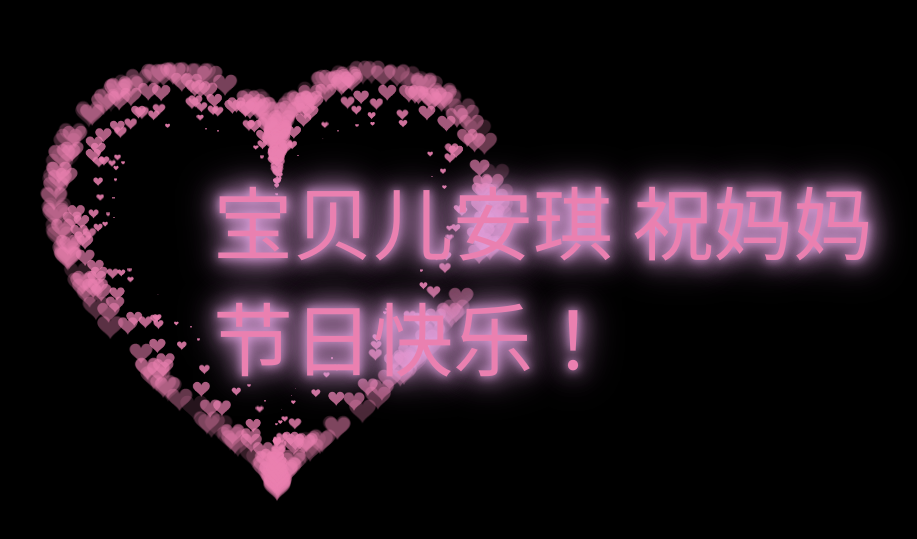
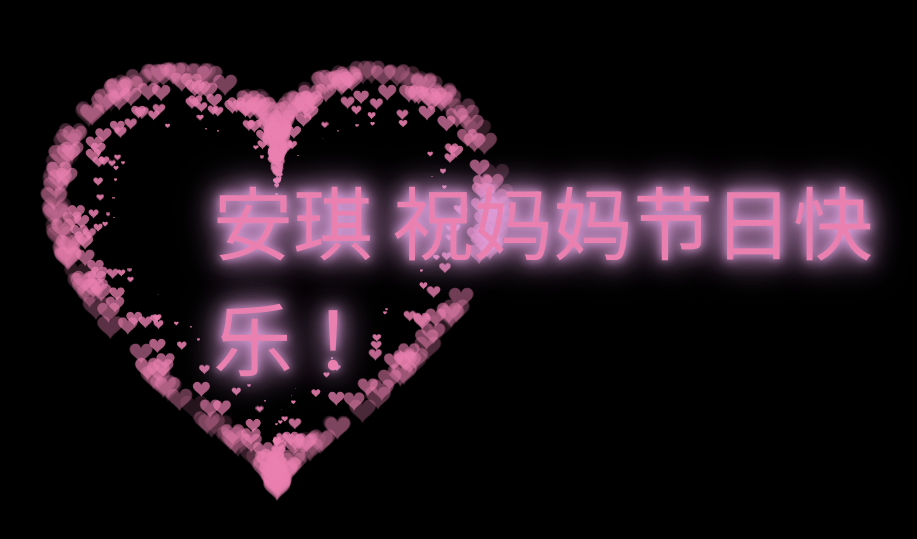
Before and after one commit to leiwang-gitub/anqi, a plain HTML site: page index.html in a window 1280 px wide. Shown: the part 123-662 px from the top of the page, without its empty margins (363-1280 px from the left). Drawn offline with Linux system fonts and the light colour scheme.

Commit message:
Update index.html

```diff
--- a/index.html
+++ b/index.html
@@ -277,6 +277,6 @@ var ParticlePool = (function() {
   }, 10);
 })(document.getElementById('pinkboard'));
   </script>
-  <div class="box">宝贝儿安琪 祝妈妈节日快乐！</div>
+  <div class="box">安琪 祝妈妈节日快乐！</div>
  </BODY>
 </HTML>
```
